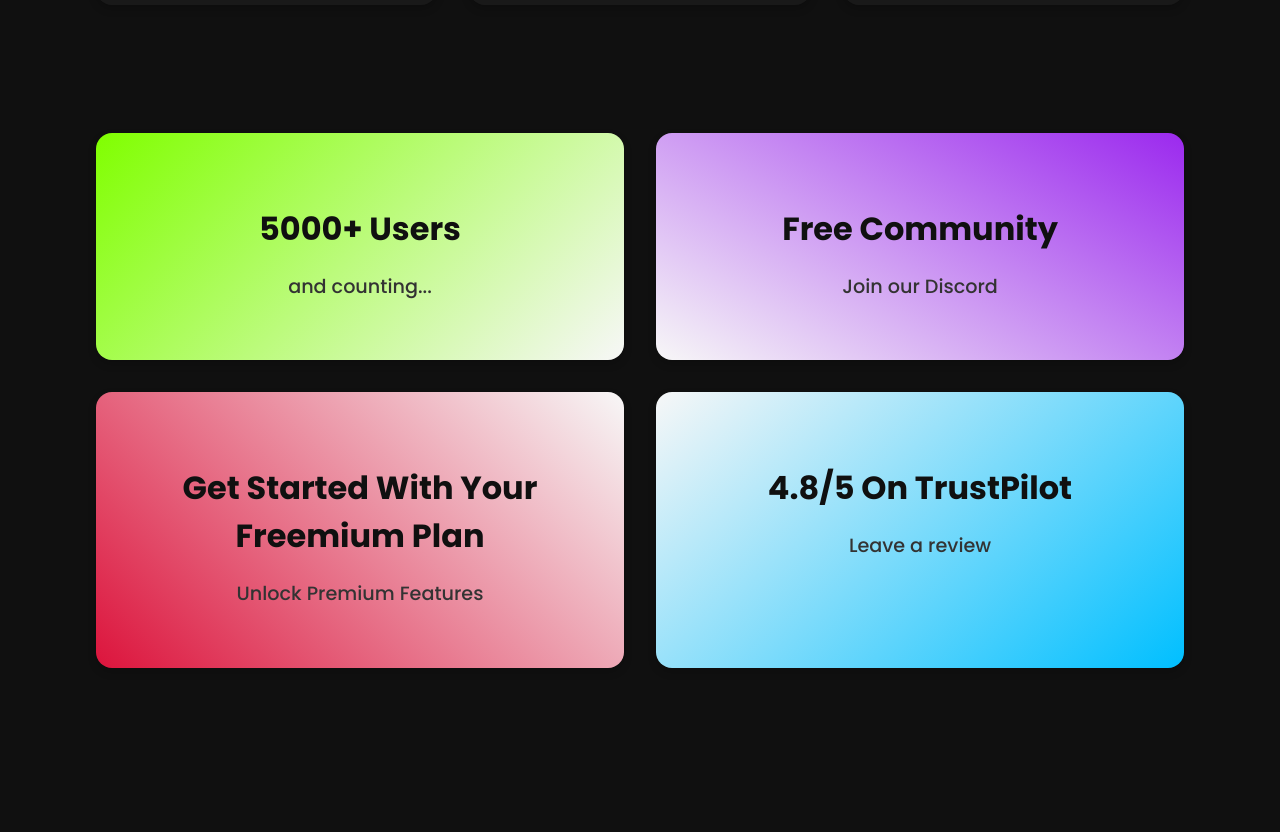
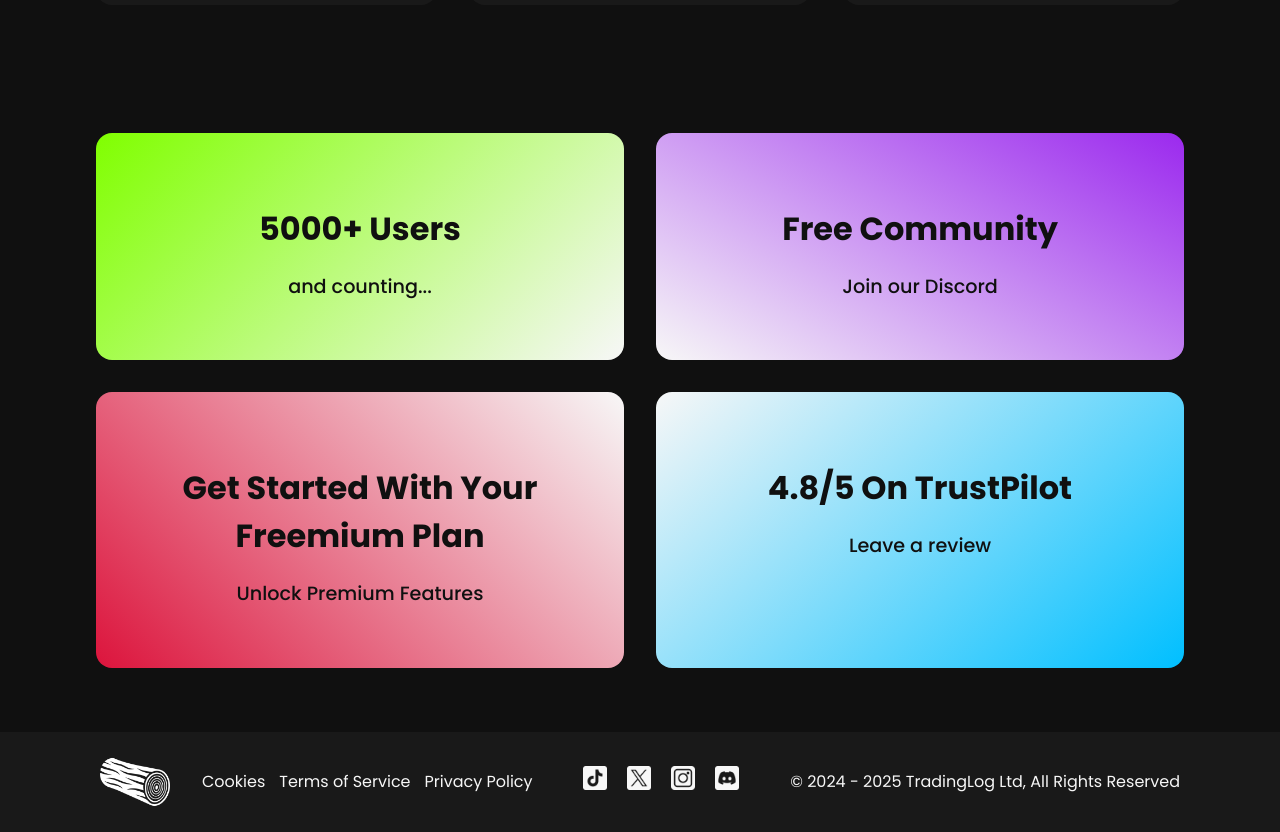
Before and after one commit to waleedsadeh/tradinglog, a React (Create React App) app: page / in a window 1280 px wide. Shown: the part 1260-2092 px from the top of the page. Before the commit the page ends 1992 px from the top, so only its background shows below. Built offline with nearby package versions, Linux system fonts and the light colour scheme.

Commit message:
added the footer and design it for all devices and add some other pages

```diff
--- a/src/App.jsx
+++ b/src/App.jsx
@@ -1,6 +1,6 @@
 import React from "react";
 import { BrowserRouter as Router, Routes, Route } from "react-router-dom";
-import { Home, Pricing, Contact, Login, Signup } from "./pages";
+import { Home, Pricing, Contact, Login, Signup, Cookies, PrivacyPolicy, TermsofService } from "./pages";
 
 function App() {
   return (
@@ -11,6 +11,9 @@
         <Route path="/contact" element={<Contact />} />
         <Route path="/login" element={<Login />} />
         <Route path="/signup" element={<Signup />} />
+        <Route path="/cookies" element={<Cookies />} />
+        <Route path="/privacy-policy" element={<PrivacyPolicy />} />
+        <Route path="/terms-of-service" element={<TermsofService />} />
       </Routes>
     </Router>
   );
--- /dev/null
+++ b/src/components/Footer.jsx
@@ -0,0 +1,35 @@
+import React from "react";
+import "../styles/Footer.css";
+import { NavLink } from "react-router-dom";
+import { tiktok, twitter, instagram, discord } from "../assets";
+import logo from "../logo.png";
+
+function Footer() {
+    return (
+        <div className="Footer">
+            <div className="Footer-left">
+                <img src={logo} alt="Logo" className="Footer-logo" />
+                <div className="Footer-links">
+                    <NavLink to="/cookies">Cookies</NavLink>
+                    <NavLink to="/terms-of-service">Terms of Service</NavLink>
+                    <NavLink to="/privacy-policy">Privacy Policy</NavLink>
+                </div>
+            </div>
+            <div className="Footer-center">
+                <div className="Footer-icons">
+                    <img src={tiktok} alt="TikTok" />
+                    <img src={twitter} alt="Twitter" />
+                    <img src={instagram} alt="Instagram" />
+                    <img src={discord} alt="Discord" />
+                </div>
+            </div>
+            <div className="Footer-right">
+                <div className="Footer-copyright">
+                    © 2024 - 2025 TradingLog Ltd, All Rights Reserved
+                </div>
+            </div>
+        </div>
+    );
+}
+
+export default Footer;
--- a/src/components/index.js
+++ b/src/components/index.js
@@ -1 +1,2 @@
 export {default as Header} from './Header';
+export {default as Footer} from './Footer';
--- /dev/null
+++ b/src/pages/Cookies.jsx
@@ -0,0 +1,13 @@
+import React from "react";
+import { Header } from '../components';
+
+function Cookies() {
+  return (
+    <div>
+        <Header/>
+        <h1>Cokies boss man</h1>
+    </div>
+  );
+}
+
+export default Cookies;
--- a/src/pages/Home.jsx
+++ b/src/pages/Home.jsx
@@ -1,6 +1,6 @@
 import React from "react";
 import { NavLink } from "react-router-dom";
-import { Header } from '../components';
+import { Header,Footer } from '../components';
 import "../styles/Home.css";
 import {efficient, security, newspaper} from '../assets'
 
@@ -69,7 +69,9 @@
           </div>
         </div>
       </div>
+      <Footer/>
     </div>
+
   );
 }
 
--- /dev/null
+++ b/src/pages/PrivacyPolicy.jsx
@@ -0,0 +1,13 @@
+import React from "react";
+import { Header } from '../components';
+
+function PrivacyPolicy() {
+  return (
+    <div>
+        <Header/>
+        <h1>Cokies boss man</h1>
+    </div>
+  );
+}
+
+export default PrivacyPolicy;
--- /dev/null
+++ b/src/pages/TermsofService.jsx
@@ -0,0 +1,13 @@
+import React from 'react';
+import { Header } from '../components';
+
+function TermsofService() {
+    return (
+        <div>
+            <Header/>
+            <h1>TermsofServices mate</h1>
+        </div>
+    );
+}
+
+export default TermsofService;
--- a/src/pages/index.js
+++ b/src/pages/index.js
@@ -3,3 +3,6 @@
 export {default as Login} from './Login';
 export {default as Signup} from './Signup';
 export {default as Contact} from './Contact';
+export {default as Cookies} from './Cookies';
+export {default as PrivacyPolicy} from './PrivacyPolicy';
+export {default as TermsofService} from './TermsofService';
--- /dev/null
+++ b/src/styles/Footer.css
@@ -0,0 +1,110 @@
+.Footer {
+    display: flex;
+    background-color: #191919;
+    width: 100%; /* Ensure it takes full width */
+    align-items: center;
+    justify-content: space-between;
+    padding: 0;
+    margin: 0;
+    height: 6.25rem;
+}
+
+.Footer-left {
+    display: flex;
+    align-items: center;
+    margin-left: 6.25rem;
+}
+
+.Footer-logo {
+    width: 70px;
+    height: 70px;
+}
+
+.Footer-links {
+    display: flex;
+    flex-direction: row;
+    gap: 14px;
+    margin-left: 2rem;
+}
+
+.Footer-links a {
+    color: #f7f7f7;
+    text-decoration: none;
+    font-size: 1rem;
+}
+
+.Footer-center {
+    text-align: center;
+    align-items: center;
+}
+
+.Footer-icons {
+    margin: 10px 0;
+}
+
+.Footer-icons img {
+    width: 24px;
+    height: 24px;
+    margin: 0 10px;
+    cursor: pointer;
+}
+
+.Footer-icons img:hover {
+    opacity: 0.8;
+}
+
+.Footer-right {
+    text-align: right;
+    margin-right: 6.25rem;
+    font-size: 1rem;
+    color: #f7f7f7;
+}
+
+/* Responsive styles */
+@media screen and (max-width: 768px) {
+    .Footer {
+        flex-direction: column;
+        align-items: center;
+        height: auto;
+        padding: 20px 0;
+    }
+
+    .Footer-left {
+        margin-left: 0;
+        flex-direction: column;
+        align-items: center;
+        margin-bottom: 10px;
+    }
+
+    .Footer-links {
+        flex-direction: column;
+        gap: 10px;
+        margin-left: 0;
+        text-align: center;
+    }
+
+    .Footer-center {
+        margin-bottom: 10px;
+    }
+
+    .Footer-right {
+        margin-right: 0;
+        text-align: center;
+    }
+}
+
+@media screen and (max-width: 480px) {
+    .Footer-icons img {
+        width: 20px;
+        height: 20px;
+        margin: 0 5px;
+    }
+
+    .Footer-links a {
+        font-size: 0.9rem;
+    }
+
+    .Footer-right {
+        font-size: 0.8rem;
+    }
+}
--- a/src/styles/Header.css
+++ b/src/styles/Header.css
@@ -55,7 +55,7 @@
     color: #101010;
     background-color: #80ff00;
     padding: 0.5rem 1rem;
-    border-radius: 0.75rem;
+    border-radius: 1rem;
 }
 
 .menu a:hover {
--- a/src/styles/Home.css
+++ b/src/styles/Home.css
@@ -32,7 +32,7 @@
     font-weight: 500;
     text-decoration: none;
     padding: 0.5rem 1rem;
-    border-radius: 0.75rem;
+    border-radius: 1rem;
     margin-right: 1rem; /* Add spacing between buttons */
 }
 
@@ -158,8 +158,11 @@
 
 .features {
     display: flex;
-    justify-content: space-between;
-    gap: 2rem;
+    justify-content: center; /* Center the feature cards */
+    gap: 2rem; /* Reduced gap between feature cards */
+    flex-wrap: wrap; /* Allow wrapping for larger screens */
+    max-width: 100%; /* Limit the maximum width of the container */
+    margin: 0 auto; /* Center the container */
 }
 
 .feature-card {
@@ -168,10 +171,8 @@
     padding: 2rem;
     flex: 1;
     text-align: center;
-    box-shadow: 0 4px 8px rgba(0, 0, 0, 0.2);
-    transition: transform 0.3s ease, box-shadow 0.3s ease;
+    max-width: 500px; /* Limit the width of the cards */
 }
-
 
 .feature-card img {
     width: 3rem;
@@ -210,11 +211,6 @@
     padding: 2.5rem; /* Increase padding for a spacious look */
     border-radius: 1rem;
     text-align: center;
-    color: #101010;
-    font-family: 'Poppins', sans-serif; /* Use Poppins font */
-    box-shadow: 0 4px 8px rgba(0, 0, 0, 0.2);
-    transition: transform 0.3s ease, box-shadow 0.3s ease;
-    background: white; /* Ensure text is readable on gradients */
 }
 
 .stat-card h3 {
@@ -227,7 +223,7 @@
 .stat-card p {
     font-size: 1.2rem; /* Slightly larger font for descriptions */
     font-weight: 500;
-    color: #333; /* Darker text for readability */
+    color: #101010; /* Darker text for readability */
 }
 
 
```
Also changed, not shown: src/styles/thecsstester.css (deleted), 2 other files (tests, documents, lock files or other folders).
